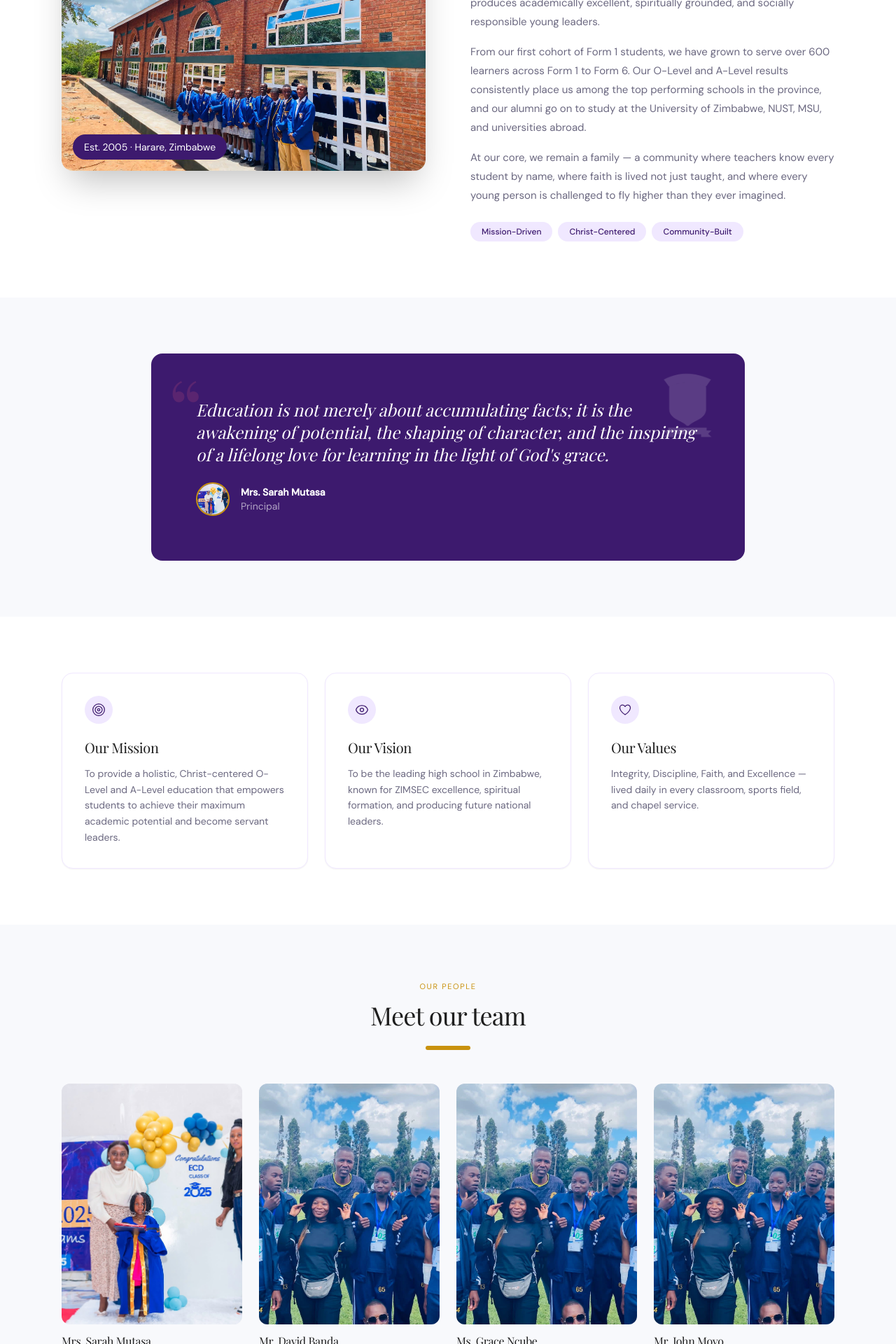
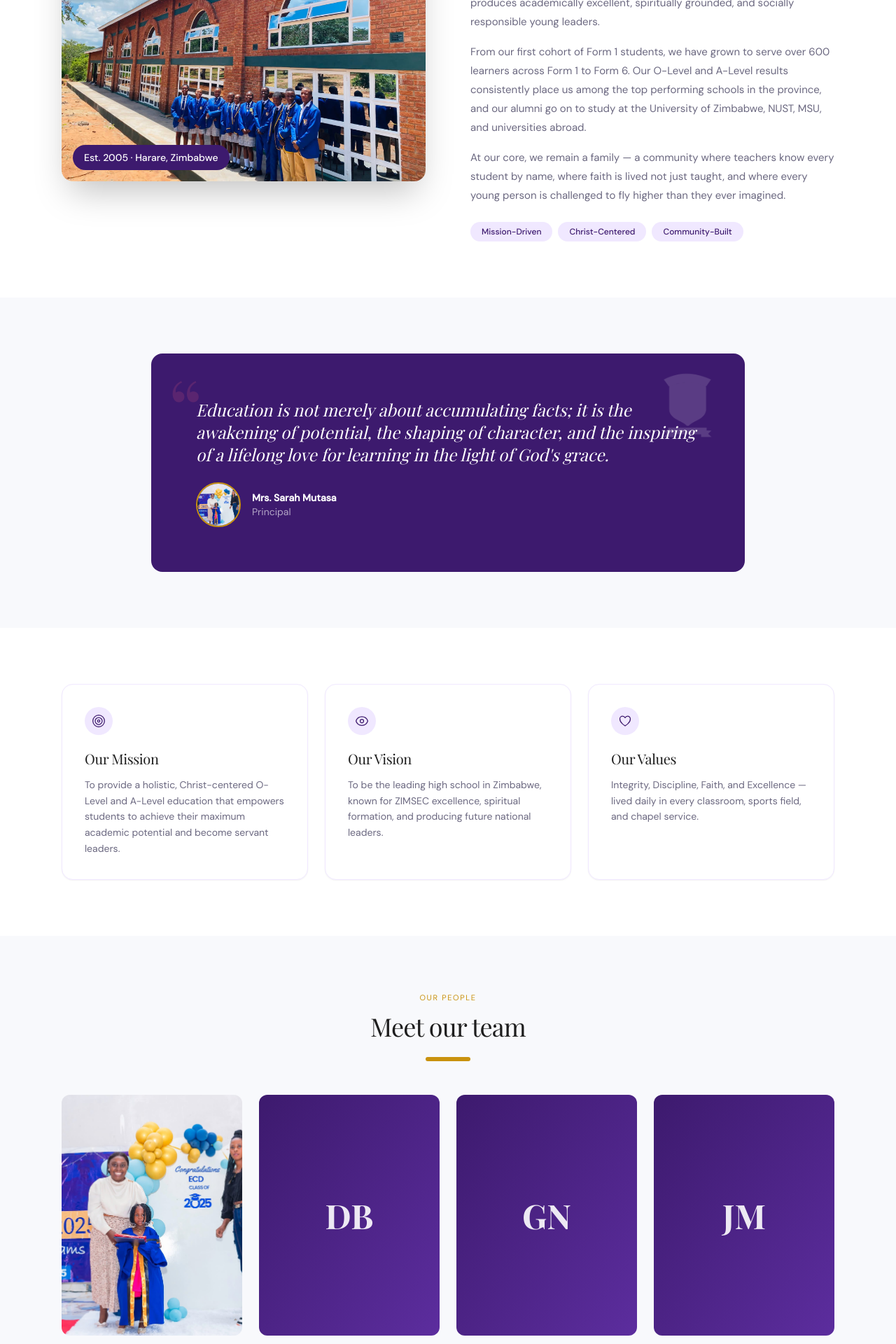
Before and after one commit to tinoe0404/grace-mission, a Next.js app: page /about in a window 1280 px wide. Shown: the part 880-2800 px from the top of the page at 70% size. Built offline with nearby package versions, Linux system fonts and the light colour scheme.

Commit message:
refactor: optimize image cropping with objectPosition and add fallback initials for staff avatars

```diff
--- a/src/app/about/page.tsx
+++ b/src/app/about/page.tsx
@@ -5,10 +5,10 @@ import Image from "next/image";
 import PageHero from "@/components/layout/PageHero";
 
 const TEAM = [
-  { name: "Mrs. Sarah Mutasa", role: "Principal", image: "/images/hoyo/IMG_6981.JPG" },
-  { name: "Mr. David Banda", role: "Deputy Principal (Academics)", image: "/images/hoyo/IMG_6953.JPG" },
-  { name: "Ms. Grace Ncube", role: "Head of O-Level Department", image: "/images/hoyo/IMG_6953.JPG" },
-  { name: "Mr. John Moyo", role: "Head of Sport & Co-curriculars", image: "/images/hoyo/IMG_6953.JPG" },
+  { name: "Mrs. Sarah Mutasa", role: "Principal", image: "/images/hoyo/IMG_6981.JPG", objectPosition: "center 12%", initials: "" },
+  { name: "Mr. David Banda", role: "Deputy Principal (Academics)", image: "", objectPosition: "", initials: "DB" },
+  { name: "Ms. Grace Ncube", role: "Head of O-Level Department", image: "", objectPosition: "", initials: "GN" },
+  { name: "Mr. John Moyo", role: "Head of Sport & Co-curriculars", image: "", objectPosition: "", initials: "JM" },
 ];
 
 const STATS = [
@@ -34,9 +34,16 @@ export default function AboutPage() {
       <motion.section {...sectionAnim} className="section-padding bg-white">
         <div className="max-w-6xl mx-auto px-6">
           <div className="grid md:grid-cols-2 gap-16 items-center">
-            <div className="relative aspect-[4/3] rounded-2xl overflow-hidden shadow-2xl bg-primary/5">
-              <Image src="/images/hoyo/IMG_6969.JPG" alt="Grace Mission School Building" fill className="object-cover" />
-              <div className="absolute bottom-4 left-4 bg-primary text-white font-sans text-sm px-4 py-2 rounded-full">
+            {/* Story Image — fixed height, proper crop */}
+            <div className="relative rounded-2xl overflow-hidden shadow-2xl h-[420px]">
+              <Image
+                src="/images/hoyo/IMG_6969.JPG"
+                alt="Grace Missions High School building with students in uniform"
+                fill
+                className="object-cover"
+                style={{ objectPosition: "center 25%" }}
+              />
+              <div className="absolute bottom-4 left-4 bg-[#3D1A6E] text-white font-sans text-sm px-4 py-2 rounded-full font-medium">
                 Est. 2005 · Harare, Zimbabwe
               </div>
             </div>
@@ -71,8 +78,9 @@ export default function AboutPage() {
               Education is not merely about accumulating facts; it is the awakening of potential, the shaping of character, and the inspiring of a lifelong love for learning in the light of God&apos;s grace.
             </blockquote>
             <div className="mt-6 flex items-center gap-4 relative z-10">
-              <div className="relative w-12 h-12 rounded-full overflow-hidden border-2 border-gold">
-                <Image src="/images/hoyo/IMG_6981.JPG" alt="Mrs. Sarah Mutasa" fill className="object-cover" />
+              {/* Headmistress photo — tight face crop */}
+              <div className="relative w-16 h-16 rounded-full overflow-hidden border-2 border-[#C9920E] flex-shrink-0">
+                <Image src="/images/hoyo/IMG_6981.JPG" alt="Mrs. Sarah Mutasa" fill className="object-cover" style={{ objectPosition: "center 15%" }} />
               </div>
               <div>
                 <p className="font-sans font-semibold text-white text-sm">Mrs. Sarah Mutasa</p>
@@ -113,8 +121,23 @@ export default function AboutPage() {
           <div className="grid grid-cols-2 md:grid-cols-4 gap-6">
             {TEAM.map((staff, i) => (
               <div key={i} className="group cursor-pointer">
-                <div className="relative overflow-hidden rounded-xl aspect-[3/4] bg-primary/5">
-                  <Image src={staff.image} alt={staff.name} fill className="object-cover object-top group-hover:scale-105 transition-transform duration-500" />
+                <div className="relative overflow-hidden rounded-xl aspect-[3/4]">
+                  {/* Use real photo if available, otherwise initials avatar */}
+                  {staff.image ? (
+                    <Image
+                      src={staff.image}
+                      alt={staff.name}
+                      fill
+                      className="object-cover group-hover:scale-105 transition-transform duration-500"
+                      style={{ objectPosition: staff.objectPosition }}
+                    />
+                  ) : (
+                    <div className="w-full h-full bg-gradient-to-br from-[#3D1A6E] to-[#5C2D9E] flex items-center justify-center">
+                      <span className="font-serif text-4xl md:text-5xl text-white/90 font-bold select-none">
+                        {staff.initials}
+                      </span>
+                    </div>
+                  )}
                   <div className="absolute inset-0 bg-primary/0 group-hover:bg-primary/70 transition-all duration-300 flex items-center justify-center">
                     <span className="font-sans text-sm font-semibold text-white opacity-0 group-hover:opacity-100 transition-opacity duration-300">View Profile</span>
                   </div>
--- a/src/app/academics/page.tsx
+++ b/src/app/academics/page.tsx
@@ -141,8 +141,8 @@ export default function AcademicsPage() {
                   <p className="font-serif italic text-lg text-primary leading-relaxed mb-4">{STAGES[activeStage].achievement}</p>
                   {activeStage === 0 && (
                     <div className="relative aspect-[4/3] rounded-xl overflow-hidden mt-4 bg-primary/5">
-                      <Image src="/images/hoyo/IMG_6980.JPG" alt="ECD Graduate receiving certificate" fill className="object-cover" />
-                      <Image src="/images/hoyo/IMG_6980.JPG" alt="Student learning" fill className="object-cover" />
+                      <Image src="/images/hoyo/IMG_6980.JPG" alt="ECD Graduate receiving certificate" fill className="object-cover" style={{ objectPosition: "center 20%" }} />
+                      <Image src="/images/hoyo/IMG_6980.JPG" alt="Student learning" fill className="object-cover" style={{ objectPosition: "center 20%" }} />
                       <div className="absolute bottom-3 left-3 bg-gold text-white font-sans text-xs px-3 py-1.5 rounded-full">Academic Excellence</div>
                     </div>
                   )}
--- a/src/app/admissions/page.tsx
+++ b/src/app/admissions/page.tsx
@@ -208,7 +208,7 @@ export default function AdmissionsPage() {
             {/* Info Card with Image */}
             <div className="md:col-span-2 space-y-6">
               <div className="relative rounded-2xl overflow-hidden aspect-[3/4] bg-primary/5">
-                <Image src="/images/hoyo/IMG_6966.JPG" alt="Students in uniform at school entrance" fill className="object-cover" />
+                <Image src="/images/hoyo/IMG_6966.JPG" alt="Students in uniform at school entrance" fill className="object-cover" style={{ objectPosition: "center 30%" }} />
                 <div className="absolute inset-0 bg-gradient-to-t from-primary/80 via-transparent to-transparent" />
                 <div className="absolute bottom-0 left-0 right-0 p-6">
                   <p className="font-serif text-lg text-white font-semibold">Join our family</p>
--- a/src/app/gallery/page.tsx
+++ b/src/app/gallery/page.tsx
@@ -9,30 +9,30 @@ const CATEGORIES = ["All", "School Life", "Achievements", "Events"];
 
 const IMAGES = [
   // School Life
-  { url: "/images/hoyo/IMG_6966.JPG", caption: "Students in Blue Blazers at School Entrance", category: "School Life" },
-  { url: "/images/hoyo/IMG_6967.JPG", caption: "Formal Uniform Group — Entrance Arch", category: "School Life" },
-  { url: "/images/hoyo/IMG_6968.JPG", caption: "Students & Building — Academic Day", category: "School Life" },
-  { url: "/images/hoyo/IMG_6970.JPG", caption: "School Building — Widest Angle", category: "School Life" },
-  { url: "/images/hoyo/IMG_6956.JPG", caption: "Real Madrid Jersey Day — Big Group", category: "School Life" },
-  { url: "/images/hoyo/IMG_6957.JPG", caption: "Man Utd Jersey Day Crowd", category: "School Life" },
-  { url: "/images/hoyo/IMG_6958.JPG", caption: "Liverpool Jersey Day Group", category: "School Life" },
-  { url: "/images/hoyo/IMG_6969.JPG", caption: "School Facade — Blue Sky & Students", category: "School Life" },
+  { url: "/images/hoyo/IMG_6966.JPG", caption: "Students in Blue Blazers at School Entrance", category: "School Life", objectPosition: "center 30%" },
+  { url: "/images/hoyo/IMG_6967.JPG", caption: "Formal Uniform Group — Entrance Arch", category: "School Life", objectPosition: "center 30%" },
+  { url: "/images/hoyo/IMG_6968.JPG", caption: "Students & Building — Academic Day", category: "School Life", objectPosition: "center 35%" },
+  { url: "/images/hoyo/IMG_6970.JPG", caption: "School Building — Widest Angle", category: "School Life", objectPosition: "center 50%" },
+  { url: "/images/hoyo/IMG_6956.JPG", caption: "Jersey Day — School Community Comes Together", category: "School Life", objectPosition: "center 35%" },
+  { url: "/images/hoyo/IMG_6957.JPG", caption: "Man Utd Jersey Day Crowd", category: "School Life", objectPosition: "center 30%" },
+  { url: "/images/hoyo/IMG_6958.JPG", caption: "Liverpool Jersey Day Group", category: "School Life", objectPosition: "center 30%" },
+  { url: "/images/hoyo/IMG_6969.JPG", caption: "School Facade — Blue Sky & Students", category: "School Life", objectPosition: "center 25%" },
 
   // Achievements
-  { url: "/images/hoyo/IMG_6964.JPG", caption: "Gold Medal Bite — Pure Joy", category: "Achievements" },
-  { url: "/images/hoyo/IMG_6965.JPG", caption: "Trophy & Medals — Provincial Champions", category: "Achievements" },
-  { url: "/images/hoyo/IMG_6963.JPG", caption: "Three Athletes — Race Bibs", category: "Achievements" },
-  { url: "/images/hoyo/IMG_6947.JPG", caption: "Football Team — Regional Trophy Winners", category: "Achievements" },
-  { url: "/images/hoyo/IMG_6950.JPG", caption: "Athletics Medal Moment with Teacher", category: "Achievements" },
-  { url: "/images/hoyo/IMG_6951.JPG", caption: "Teacher & Student Celebrating Win", category: "Achievements" },
+  { url: "/images/hoyo/IMG_6964.JPG", caption: "Gold Medal Bite — Pure Joy", category: "Achievements", objectPosition: "center 15%" },
+  { url: "/images/hoyo/IMG_6965.JPG", caption: "Trophy & Medals — Provincial Champions", category: "Achievements", objectPosition: "center 20%" },
+  { url: "/images/hoyo/IMG_6963.JPG", caption: "Three Athletes — Race Bibs", category: "Achievements", objectPosition: "center 20%" },
+  { url: "/images/hoyo/IMG_6947.JPG", caption: "Football Team — Regional Trophy Winners", category: "Achievements", objectPosition: "center 25%" },
+  { url: "/images/hoyo/IMG_6950.JPG", caption: "Athletics Medal Moment with Teacher", category: "Achievements", objectPosition: "center 20%" },
+  { url: "/images/hoyo/IMG_6951.JPG", caption: "Teacher & Student Celebrating Win", category: "Achievements", objectPosition: "center 20%" },
 
   // Events
-  { url: "/images/hoyo/IMG_6976.JPG", caption: "Speech & Prize Giving Day — Stage", category: "Events" },
-  { url: "/images/hoyo/IMG_6977.JPG", caption: "Prize Giving Banquet Hall", category: "Events" },
-  { url: "/images/hoyo/IMG_6980.JPG", caption: "Top Student Award on Red Carpet", category: "Events" },
-  { url: "/images/hoyo/IMG_6981.JPG", caption: "Outstanding Student with Principal", category: "Events" },
-  { url: "/images/hoyo/IMG_6979.JPG", caption: "Teacher Giving Speech at Ceremony", category: "Events" },
-  { url: "/images/hoyo/IMG_6953.JPG", caption: "Athletics Team with Coach", category: "Events" },
+  { url: "/images/hoyo/IMG_6976.JPG", caption: "Speech & Prize Giving Day — Stage", category: "Events", objectPosition: "center 15%" },
+  { url: "/images/hoyo/IMG_6977.JPG", caption: "Prize Giving Banquet Hall", category: "Events", objectPosition: "center 30%" },
+  { url: "/images/hoyo/IMG_6980.JPG", caption: "Top Student Award on Red Carpet", category: "Events", objectPosition: "center 20%" },
+  { url: "/images/hoyo/IMG_6981.JPG", caption: "Outstanding Student with Principal", category: "Events", objectPosition: "center 12%" },
+  { url: "/images/hoyo/IMG_6979.JPG", caption: "Teacher Giving Speech at Ceremony", category: "Events", objectPosition: "center 25%" },
+  { url: "/images/hoyo/IMG_6953.JPG", caption: "Athletics Team with Coach", category: "Events", objectPosition: "center 20%" },
 ];
 
 export default function GalleryPage() {
@@ -79,6 +79,7 @@ export default function GalleryPage() {
                     width={600}
                     height={400}
                     className="w-full object-cover group-hover:scale-105 transition-transform duration-500"
+                    style={{ objectPosition: img.objectPosition }}
                   />
                   <div className="absolute inset-0 bg-primary/0 group-hover:bg-primary/60 rounded-xl transition-all duration-300" />
                   <div className="absolute bottom-0 left-0 right-0 p-4 translate-y-2 opacity-0 group-hover:translate-y-0 group-hover:opacity-100 transition-all duration-300">
--- a/src/components/home/LatestNewsPreview.tsx
+++ b/src/components/home/LatestNewsPreview.tsx
@@ -9,18 +9,22 @@ const NEWS_ITEMS = [
   {
     image: "/images/hoyo/IMG_6976.JPG",
     headline: "Form 4 Students Achieve Outstanding O-Level Results",
+    objectPosition: "center 15%",
   },
   {
     image: "/images/hoyo/IMG_6965.JPG",
     headline: "Athletics: Provincial Champions for Third Year Running",
+    objectPosition: "center 20%",
   },
   {
     image: "/images/hoyo/IMG_6980.JPG",
     headline: "Inter-Schools Debate Championship: Grace Missions Win",
+    objectPosition: "center 20%",
   },
   {
     image: "/images/hoyo/IMG_6977.JPG",
     headline: "New Science Laboratory Opens for A-Level Students",
+    objectPosition: "center 30%",
   },
 ];
 
@@ -70,7 +74,7 @@ export default function LatestNewsPreview() {
               className="snap-start shrink-0 w-[220px] sm:w-[260px] cursor-pointer group"
             >
               <div className="relative aspect-[4/3] rounded-xl overflow-hidden mb-3 bg-primary/5">
-                <Image src={item.image} alt={item.headline} fill sizes="(max-width: 640px) 220px, 260px" className="object-cover group-hover:scale-105 transition-transform duration-500" />
+                <Image src={item.image} alt={item.headline} fill sizes="(max-width: 640px) 220px, 260px" className="object-cover group-hover:scale-105 transition-transform duration-500" style={{ objectPosition: item.objectPosition }} />
               </div>
               <p className="text-sm font-semibold text-charcoal leading-snug group-hover:text-primary transition-colors line-clamp-3 font-sans">
                 {item.headline}
--- a/src/components/home/ParentTestimonials.tsx
+++ b/src/components/home/ParentTestimonials.tsx
@@ -58,7 +58,7 @@ export default function ParentTestimonials() {
             transition={{ duration: 0.6, delay: 0.2 }}
             className="relative rounded-2xl overflow-hidden hidden md:block bg-primary/5"
           >
-            <Image src="/images/hoyo/IMG_6965.JPG" alt="Student with trophy and gold medals" fill className="object-cover" />
+            <Image src="/images/hoyo/IMG_6965.JPG" alt="Student with trophy and gold medals" fill className="object-cover" style={{ objectPosition: "center 15%" }} />
             <div className="absolute inset-0 bg-gradient-to-t from-primary/80 via-primary/20 to-transparent" />
             <div className="absolute bottom-0 left-0 right-0 p-6">
               <p className="font-serif text-lg text-white font-bold">Provincial Champions</p>
```
Also changed, not shown: src/app/news/page.tsx (+6 -2 lines).
